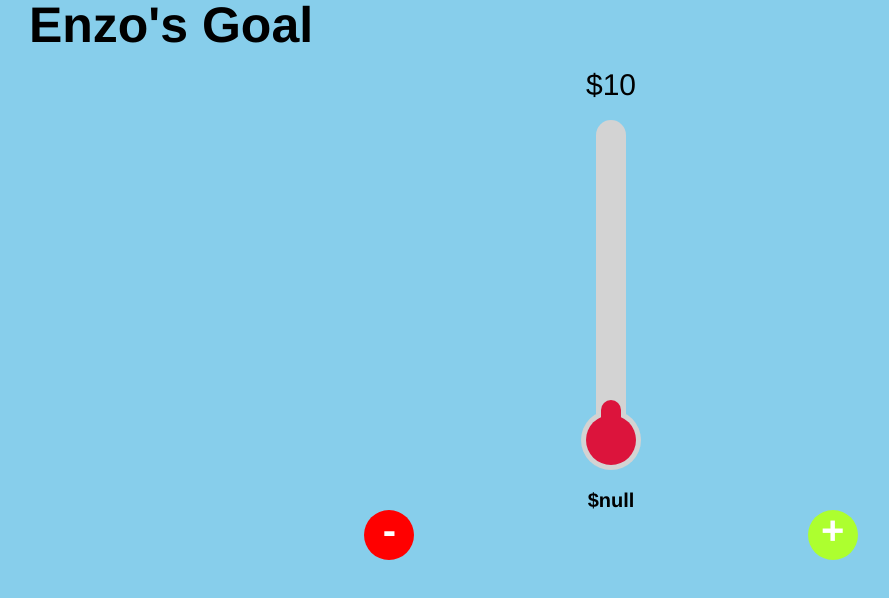
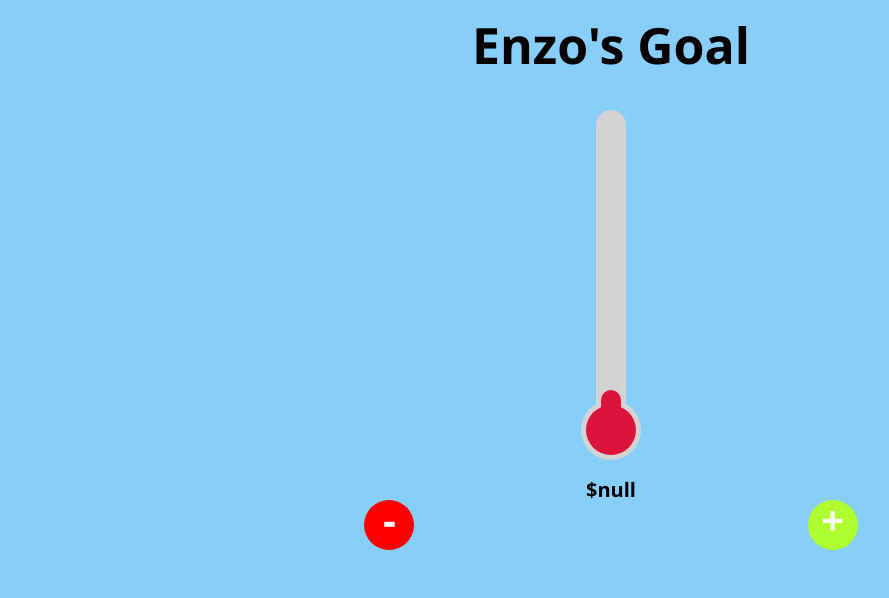
Before and after one commit to MariachiMES/EnzosAllowance, a plain HTML site: page public/index.html in a window 1280 px wide. Shown: the whole page, without its empty margins (29-918 px from the left). Drawn offline with Linux system fonts and the light colour scheme.

Commit message:
as good as it's gonna look for now

```diff
--- a/public/index.html
+++ b/public/index.html
@@ -13,7 +13,6 @@
       <div id="enzo">
         <strong>Enzo's Goal</strong>
       </div>
-      <strong class="goal">$10</strong>
       <span class="glass">
         <span id="amount" class="amount"></span>
       </span>
--- a/public/styles/style.css
+++ b/public/styles/style.css
@@ -1,12 +1,11 @@
 body {
-  font-family: Helvetica;
+  font-family: "Segoe UI", Tahoma, Geneva, Verdana, sans-serif;
   justify-content: center;
   align-items: center;
-  background-color: skyblue;
+  background-color: lightskyblue;
 }
 
 .donation-meter {
-  width: 300px
   position: relative;
 }
 #amount {
@@ -30,7 +29,13 @@ body {
   overflow: hidden;
 }
 .amount {
-  background-image: linear-gradient(darkred, crimson, crimson, crimson,crimson);
+  background-image: linear-gradient(
+    darkred,
+    crimson,
+    crimson,
+    crimson,
+    crimson
+  );
   border-radius: 100px;
   display: block;
   width: 20px;
@@ -48,8 +53,9 @@ strong {
 #enzo {
   font-size: 50px;
   font-weight: bolder;
-  width: 400px;
   text-align: center;
+  margin-bottom: 40px;
+  margin-top: 20px;
 }
 .goal {
   font-size: 30px;
```
